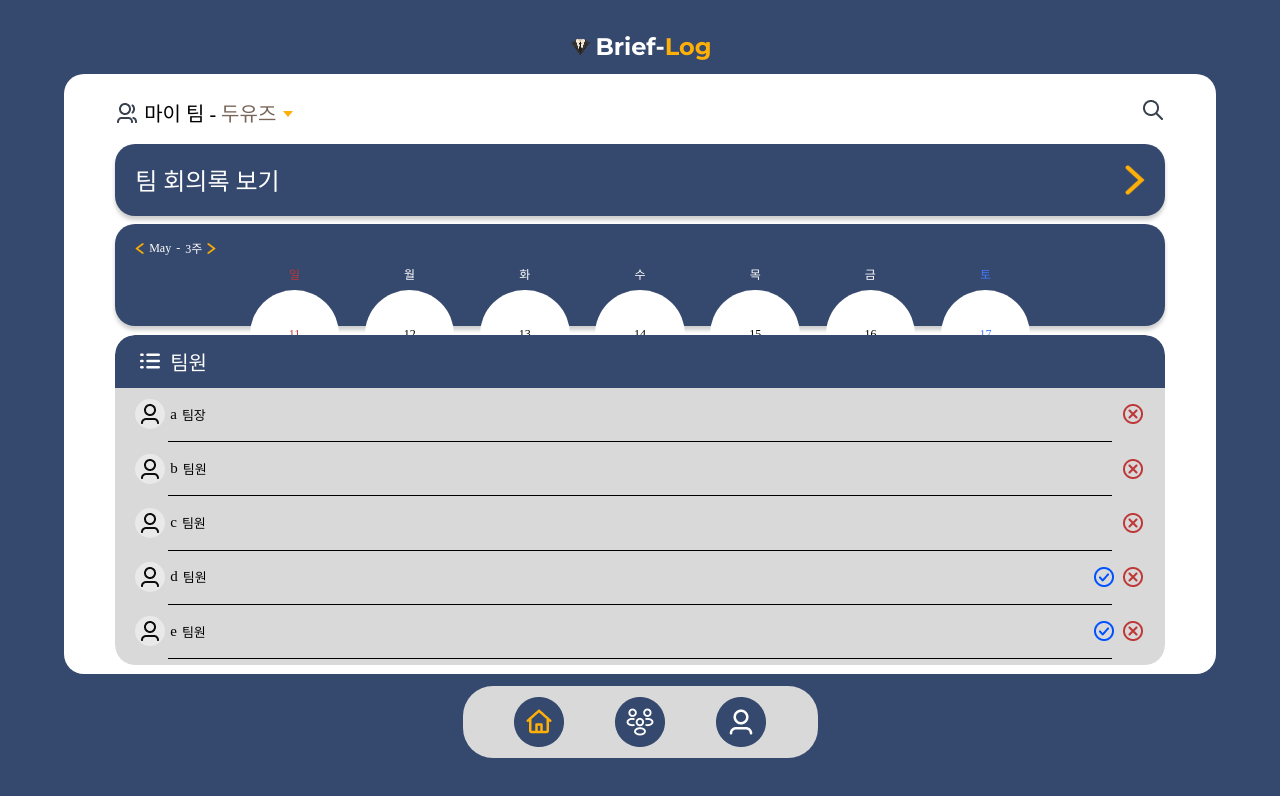
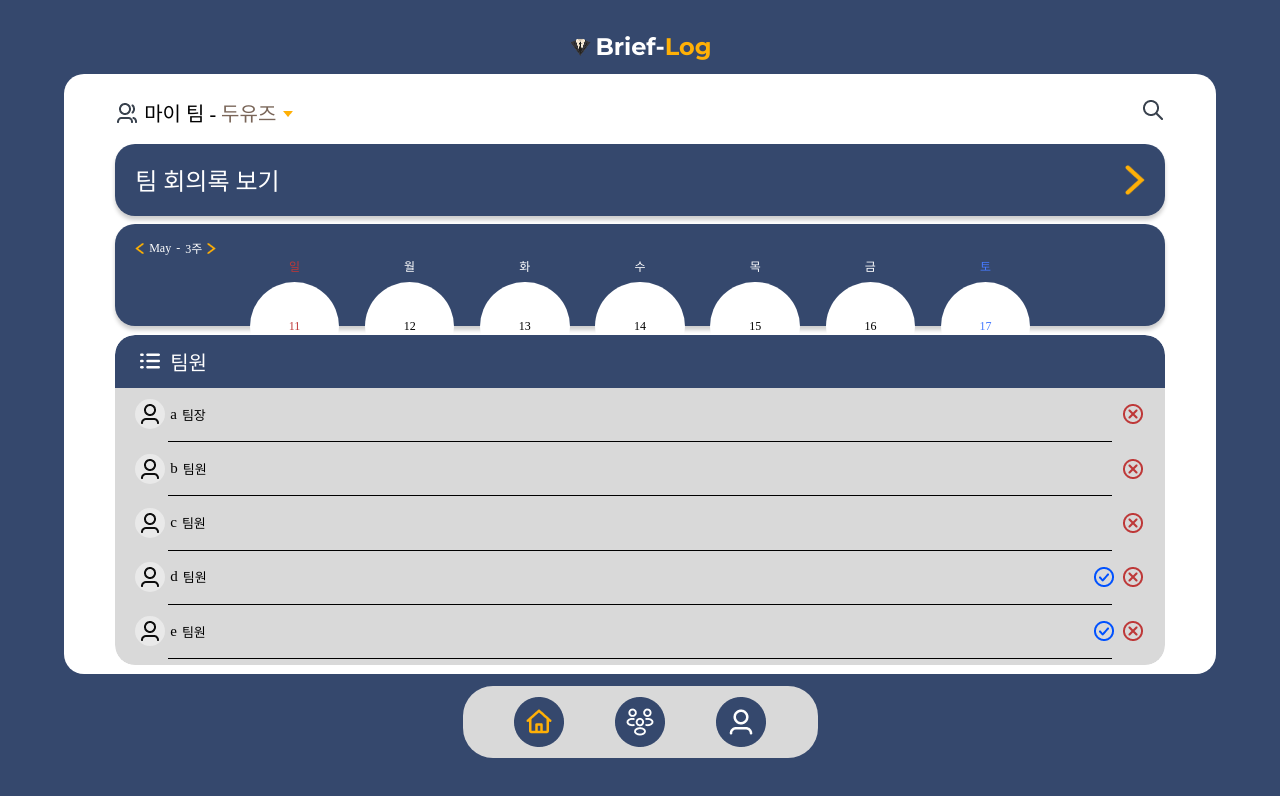
Before and after one commit to 25SYU-2nd-Project/front-end, a Next.js app: page /Team in a window 1280 px wide. Shown: the top 796 px of the page. Built offline with nearby package versions, Linux system fonts and the light colour scheme; a web font is replaced by a local one.

Commit message:
캘린더 css 수정

```diff
--- a/src/app/Styles/Team.css
+++ b/src/app/Styles/Team.css
@@ -109,6 +109,7 @@
 .team-calendar-box {
   display: flex;
   flex-direction: column;
+  justify-content: space-between;
   width: 82vw;
   height: 17%;
   border-radius: 20px;
@@ -138,7 +139,6 @@
   display: flex;
   justify-content: center;
   gap: 2vw;
-  padding: 1vh 0;
 }
 
 .calendar-oneday {
```
